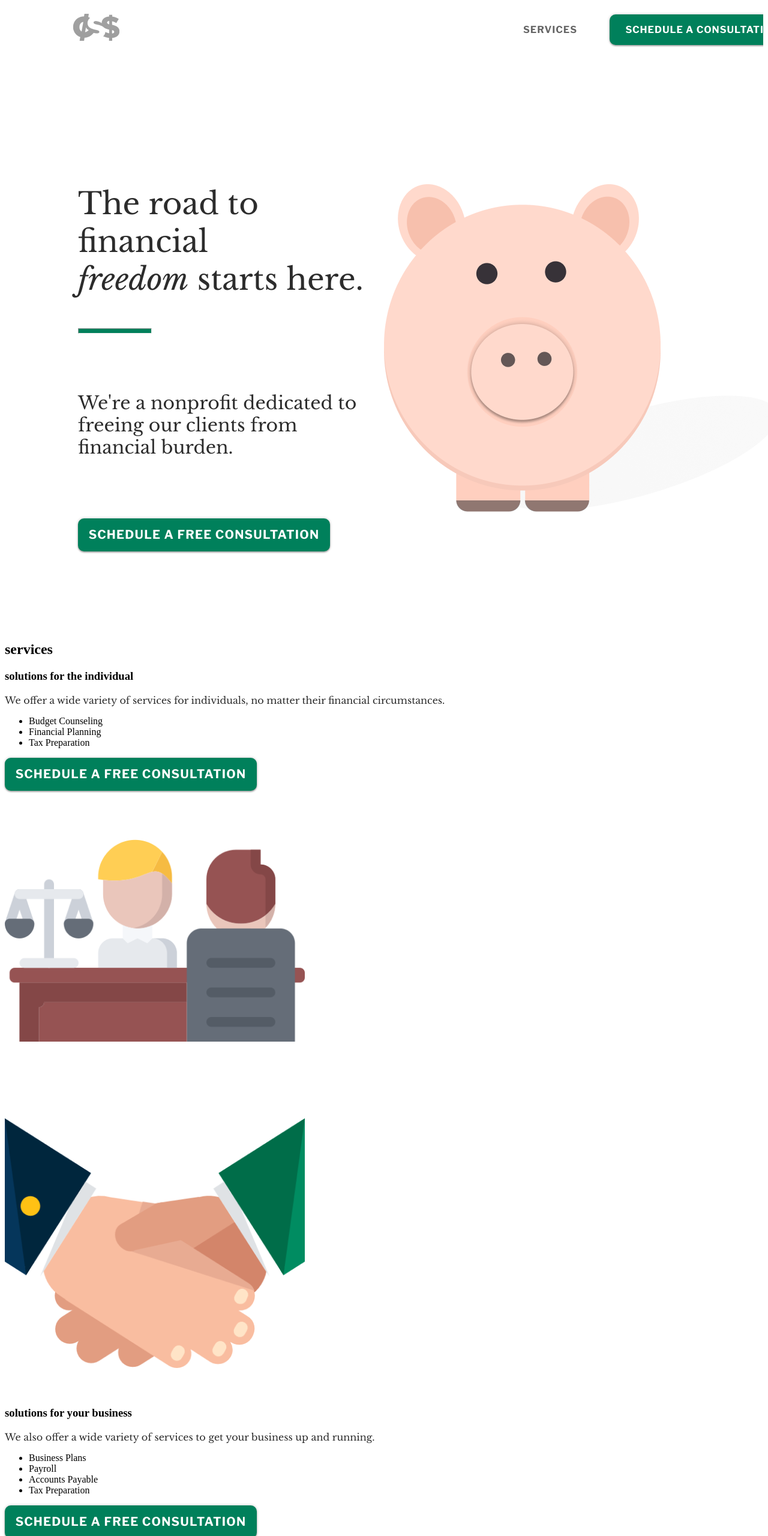
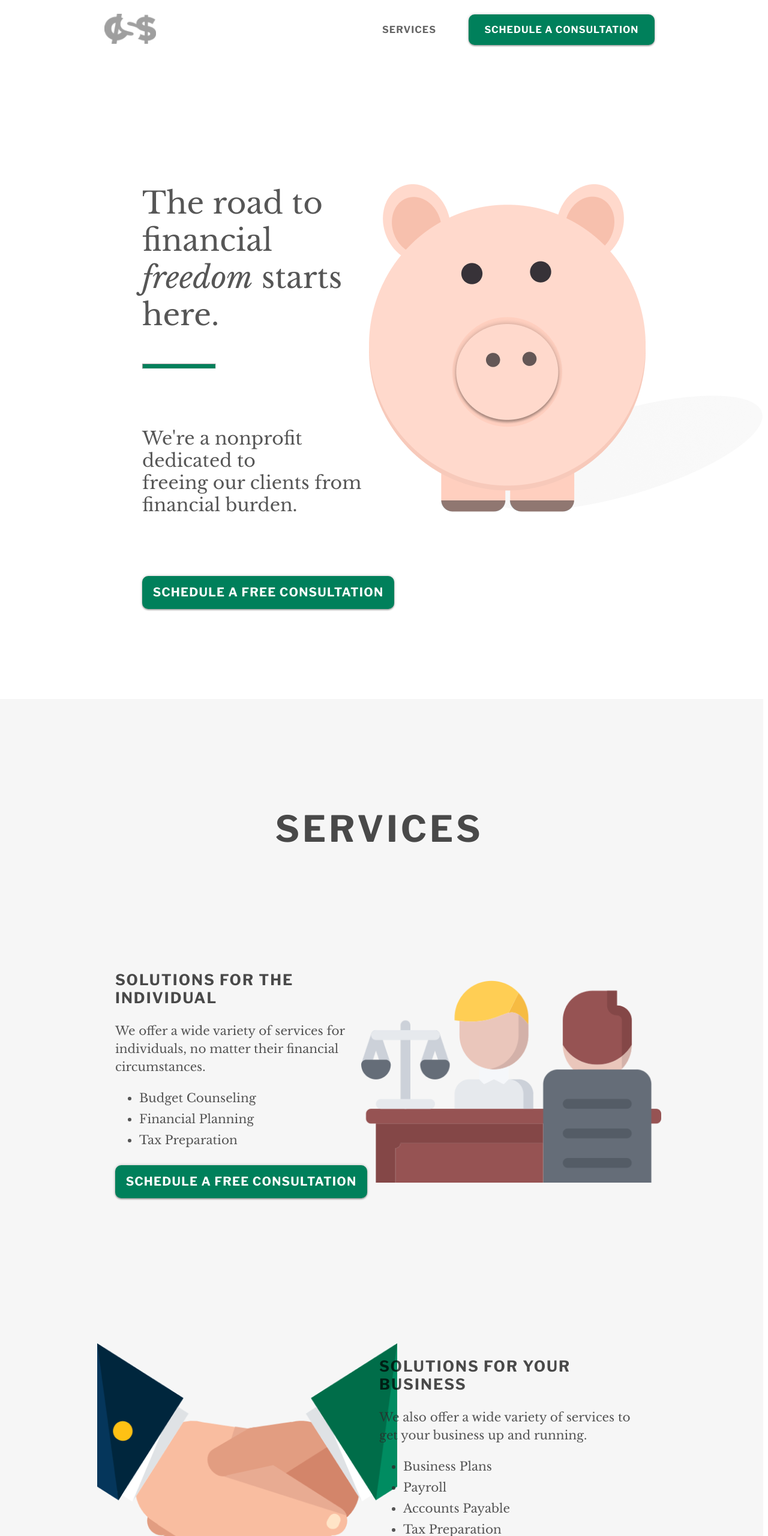
Before and after one commit to alberscodey/Centsible-Clean, a website: page index.html in a window 1280 px wide. Shown: the top 2560 px of the page at 60% size. Drawn offline with nearby package versions, Linux system fonts and the light colour scheme.

Commit message:
styling the site

```diff
--- a/index.html
+++ b/index.html
@@ -57,7 +57,7 @@
                 </div>
 
                 <div class="individual-right">
-                    <img class="individual-icon" src="Images/advice-icon.png">
+                    <img class="individual-services-icon" src="Images/advice-icon.png">
                 </div>
 
             </div>
@@ -65,10 +65,10 @@
             <div class="business-services">
 
                 <div class="business-left">
-                    <img class="business-icon" src="Images/deal-icon.png">
+                    <img class="business-services-icon" src="Images/deal-icon.png">
                 </div>
 
-                <div class="business-left">
+                <div class="business-right">
                     <h3>solutions for your business</h3>
                     <p>We also offer a wide variety of services to get your business up and running.</p>
                     <ul>
@@ -95,11 +95,21 @@
                         <a class="no-underline" href="#contact"><div class="cta body-cta debt-cta">schedule a free consultation</div></a>
                     </div>
 
-                    <div class="individual-right">
-                        <img class="individual-icon" src="Images/debt-consolidation-icon.png">
+                    <div class="debt-right">
+                        <img class="debt-services-icon" src="Images/debt-consolidation-icon.png">
                     </div>
 
                 </div>
+
+        </div>
+
+        <div class="testimonial">
+
+            <img class="testimonial-bg-desktop" src="Images/testimonial-bg-desktop.png">
+            <div class="testimonial-card center">
+                <img class="customer-img center" src="Images/LaVon.png">
+                <p class="lavon-story">At the end of 2011 I was overwhelmed with the reality of years of careless spending habits and abuse of credit card usage. I didn't know what to do, and was embarrassed by the fact of the damage I had created. I felt I had no options. I didn't want anyone to know the reality of what I was dealing with. Without any judgment, Rebecca immediately said, "Let's work through this together. I know of some ways we can get you back on track." We had several meetings to assess the debts owed, set up a budget and built a plan unique to my needs to knock out the debt. This year (2018) is going to be the last year of knocking out that debt once and for all- all $35,000 of it! Without her help, I wouldn't have been able to do it. Rebecca kept me on track all those years.</p>
+            </div>
 
         </div>
 
--- a/style.css
+++ b/style.css
@@ -1,15 +1,41 @@
 /* Global Styles */
 /*font-family: 'Libre Franklin', sans-serif;
 font-family: 'Libre Baskerville', serif;*/
+.html {
+    overflow-x: hidden;
+}
+body {
+    margin-left: -8px;
+}
+.center {
+    display: block;
+    margin: auto;
+}
 .hidden {
     display: none;
 }
 .shadow {
-    box-shadow: 2px 0px 2px #373737;
+    box-shadow: 0px 2px 2px #373737;
+}
+h2,h3 {
+    font-family: 'Libre Franklin', sans-serif;
+    text-transform: uppercase;
+    letter-spacing: 0.08em;
+    opacity: 0.7;
+}
+h2 {
+    font-size: 60px;
+    text-align: center;
+}
+h3 {
+    font-size: 25px;
 }
 p {
     font-family: 'Libre Baskerville', serif;
+    font-size: 20px;
+    line-height: 30px;
     color: #2C2C2C;
+    opacity: 0.8;
 }
 .italics {
     font-style: italic;
@@ -39,18 +65,21 @@ p {
     text-decoration: none;
 }
 
+
 /*Now Let's start with the Nav*/
 header {
     position: sticky;
     position: -webkit-sticky;
     top: 0;
-    overflow: hidden;
+    z-index: 1000;
 }
 nav {
     margin-left: -8px;
     width: 100vw;
     display: grid;
-    grid-template-columns: 65% 35%;
+    grid-template-columns: 50% 50%;
+    justify-items: center;
+    align-items: center;
     background-color: rgba(255, 255, 255, 0.95);
     font-family: 'Libre Franklin', sans-serif;
     font-size: 16px;
@@ -58,17 +87,16 @@ nav {
     letter-spacing: 0.06em;
 }
 .nav-logo {
-    margin-top: 15px;
-    margin-left: 122px;
+    margin-left: -130px;
+    padding-left: -200px;
+    width: auto;
+    height: 50px;
 }
 .nav-list {
     list-style: none;
     display: flex;
     flex-direction: row;
-}
-nav li {
-    padding-top: 0;
-    padding-bottom: 0;
+    padding-right: 200px;
 }
 nav a {
     text-decoration: none;
@@ -95,17 +123,19 @@ nav a {
 .landing {
     display: grid;
     grid-template-columns: 50% 50%;
+    justify-items: center;
     margin-top: 100px;
     margin-bottom: 150px;
 }
 .landing-left {
-    padding-left: 122px;
+    padding-left: 270px;
 }
 .landing p {
     padding-top: 67px;
 }
 .hero-heading {
     font-size: 50px;
+    line-height: 62px;
 }
 .landing hr {
     width: 121px;
@@ -116,6 +146,7 @@ nav a {
 }
 .hero-subheading {
     font-size: 30px;
+    line-height: 37px;
 }
 .hero-cta {
     margin-top: 100px;
@@ -123,3 +154,62 @@ nav a {
 .landing-right {
     padding-top: 100px;
 }
+
+/*Services Section*/
+.services {
+    width: 100vw;
+    padding-top: 130px;
+    padding-bottom: 130px;
+    background-color: rgba(196,196,196,0.15);
+}
+.services h2 {
+    margin-bottom: 175px;
+}
+.services p {
+    width: 420px;
+}
+.services ul {
+    margin-bottom: 24px;
+    font-family: 'Libre Baskerville', serif;
+    font-size: 20px;
+    line-height: 35px;
+    color: #2C2C2C;
+    opacity: 0.8;
+}
+
+.individual-services, .business-services, .debt-services {
+    display: grid;
+    grid-template-columns: 50% 50%;
+    justify-items: center;
+    margin-bottom: 180px;
+}
+.individual-left, .business-left {
+    padding-left: 200px;
+}
+.debt-left {
+    padding-left: 150px;
+}
+.individual-right, .business-right, .debt-right {
+    padding-right: 200px;
+}
+.individual-services-icon, .business-services-icon, .debt-services-icon {
+    margin-top: -40px;
+}
+
+/*Testimonial section*/
+.testimonial {
+    width: 100vw;
+    padding-top: 400px;
+    padding-bottom: 200px;
+    margin-bottom: 200px;
+}
+.testimonial-bg-desktop {
+    width: 100vw;
+}
+
+
+
+
+footer {
+    margin-top: 200px;
+}
```
Also changed, not shown: LaVon.png (added), piggy.png (added), testimonial-bg-desktop.png (added).
